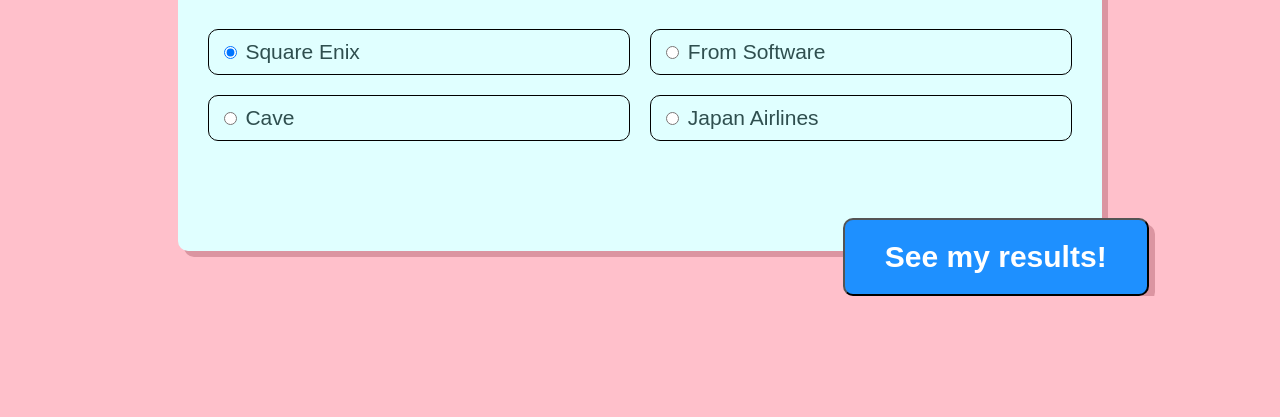
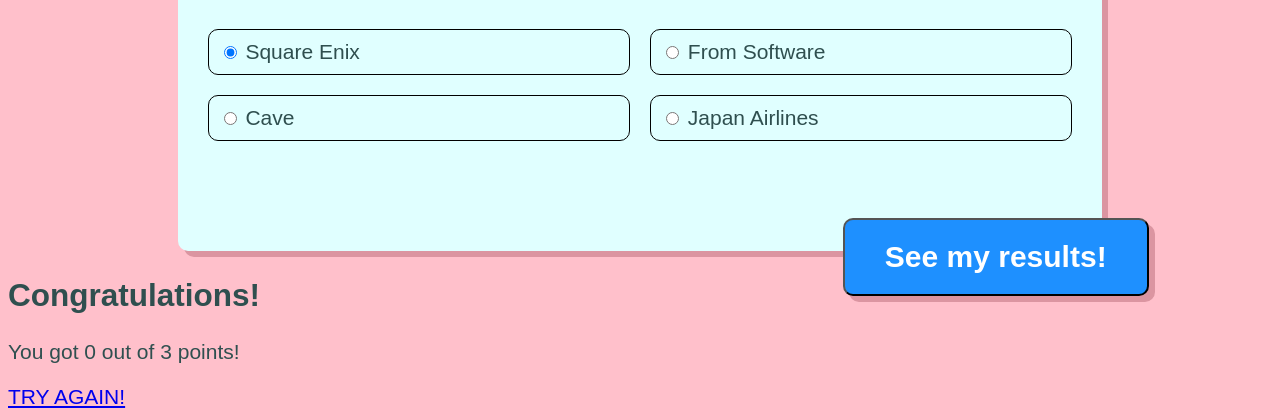
Before and after one commit to SebastianJensen-teaching/te21b-quiz, a plain HTML site: page index.html in a window 1280 px wide. Shown: the part 649-1066 px from the top of the page. Before the commit the page ends 945 px from the top, so only its background shows below. Drawn offline with Linux system fonts and the light colour scheme.

Commit message:
fixed results screen

```diff
--- a/index.html
+++ b/index.html
@@ -65,6 +65,13 @@
         </div>
         <button type="button" class="send-button">See my results!</button>
     </form>
+    <div class="results hidden">
+        <h2>Congratulations!</h2>
+        <p>
+            You got <span class="point-label">0</span> out of 3 points!
+        </p>
+        <a href="index.html">TRY AGAIN!</a>
+    </div>
 </body>
 
 </html>
```
